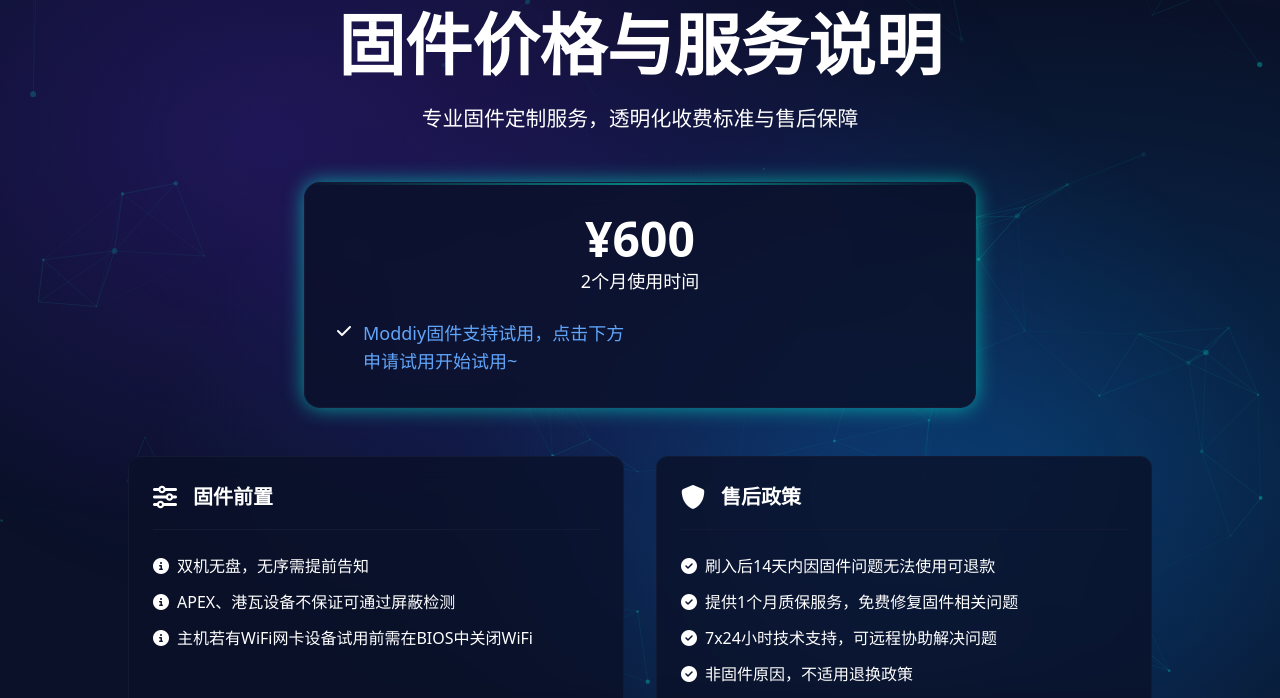
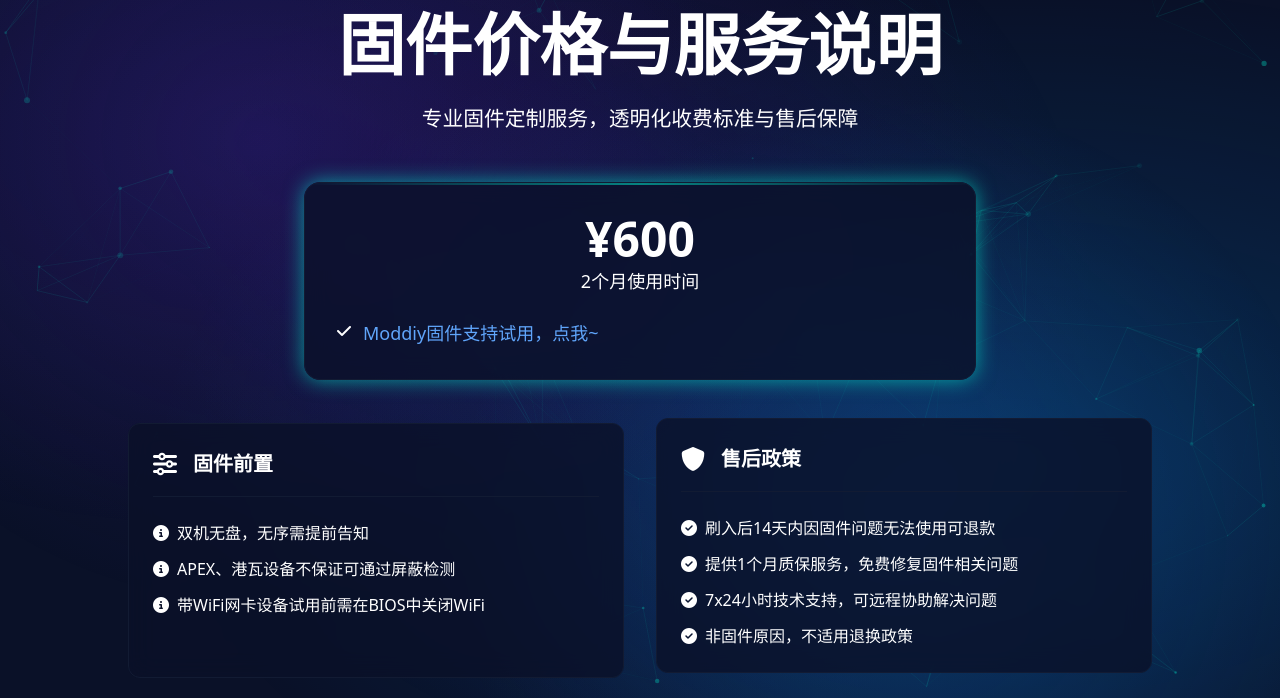
Before and after one commit to fmc999/wy, a plain HTML site: page index.html in a window 1280 px wide. Shown: the part 102-800 px from the top of the page. Drawn offline with nearby package versions, Linux system fonts and the light colour scheme.

Commit message:
Update index.html

```diff
--- a/index.html
+++ b/index.html
@@ -249,8 +249,8 @@
                           <div class="grid grid-cols-1 md:grid-cols-2 gap-4 mt-6">
     <div class="flex items-start">
         <i class="fa fa-check text-accent mt-1 mr-3"></i>
-                    <!-- 添加 text-lg 类增大文字字号 -->
-                    <span id="jumpToTrial" class="text-blue-400 text-lg hover:underline cursor-pointer">Moddiy固件支持试用，点击下方申请试用开始试用~</span>
+        <!-- 修改文字颜色类名 -->
+        <span id="jumpToTrial" class="text-blue-400 text-lg hover:underline cursor-pointer">Moddiy固件支持试用，点我~</span>
     </div>
 </div>
         </section>
@@ -276,7 +276,7 @@
                     </li>
                     <li class="flex items-start">
                         <i class="fa fa-info-circle text-accent mt-1 mr-2"></i>
-                        <span>主机若有WiFi网卡设备试用前需在BIOS中关闭WiFi</span>
+                        <span>带WiFi网卡设备试用前需在BIOS中关闭WiFi</span>
                     </li>
                 </ul>
             </div>
@@ -320,8 +320,8 @@
                 autoplay
                 muted
                 loop
-                        data-src="video2.mp4"
             >
+                <source src="video2.mp4" type="video/mp4">
                 您的浏览器不支持视频播放。
             </video>
         </div>
@@ -335,8 +335,8 @@
                 autoplay
                 muted
                 loop
-                        data-src="video.mp4"
             >
+                <source src="video.mp4" type="video/mp4">
                 您的浏览器不支持视频播放。
             </video>
         </div>
@@ -460,7 +460,7 @@
             <h2 class="text-2xl font-bold text-light mb-4">购买提示</h2>
             <div class="space-y-4 text-textSecondary">
                 <p>APEX、港瓦设备不保证可通过屏蔽检测</p>
-                <p class="text-accent font-bold">主机若有WiFi网卡设备试用前需在BIOS中关闭WiFi</p>
+                <p class="text-accent font-bold">主机带WiFi网卡设备试用前需在BIOS中关闭WiFi</p>
                 <p class="text-accent font-bold">请提供使用的是否是无盘系统丶无序，会提供相应可以加载的专属设备。</p>
                 <div class="text-center">
                     <a href="https://bios.fmc911.top" class="inline-block bg-transparent border-2 border-accent text-accent font-bold px-6 py-2 rounded-full text-lg hover:bg-accent/10 transition-all duration-300">
@@ -536,7 +536,7 @@
                 trailElements.push(trail);
             }
 
-            // 鼠标移动事件
+            // 鼠标移动处理
             document.addEventListener('mousemove', function(e) {
                 const x = e.clientX;
                 const y = e.clientY;
@@ -554,9 +554,9 @@
                         trail.style.opacity = 0.8 - index * 0.1;
                     }, delay);
                 });
-            });
+            }, { passive: false });
 
-            // 触摸移动事件
+            // 触摸支持（移动端）
             document.addEventListener('touchmove', function(e) {
                 if (e.touches.length > 0) {
                     const touch = e.touches[0];
@@ -604,14 +604,62 @@
                 });
             });
 
-            // 页面加载完成后加载视频
-            const videos = document.querySelectorAll('video[data-src]');
-            videos.forEach(video => {
-                const src = video.getAttribute('data-src');
-                if (src) {
-                    video.src = src;
-                    video.load();
+            // 滚动视差效果
+            window.addEventListener('scroll', function() {
+                const scrollY = window.scrollY;
+                document.querySelectorAll('.glass-effect').forEach((card, index) => {
+                    card.style.transform = `translateY(${scrollY * 0.01 - index * 5}px)`;
+                });
+            });
+
+            // 模态框交互逻辑
+            const applyTrialBtn = document.getElementById('applyTrial');
+            const trialModal = document.getElementById('trialModal');
+            const closeModalBtn = document.getElementById('closeModal');
+
+            applyTrialBtn.addEventListener('click', function(e) {
+                e.preventDefault();
+                trialModal.classList.remove('hidden');
+            });
+
+            closeModalBtn.addEventListener('click', function() {
+                trialModal.classList.add('hidden');
+            });
+
+            // 点击模态框外部关闭
+            window.addEventListener('click', function(e) {
+                if (e.target === trialModal) {
+                    trialModal.classList.add('hidden');
                 }
+            });
+
+            // 购买提示弹窗交互逻辑
+            const buyFirmwareBtn = document.getElementById('buyFirmware');
+            const buyPromptModal = document.getElementById('buyPromptModal');
+            const closeBuyPromptModalBtn = document.getElementById('closeBuyPromptModal');
+
+            buyFirmwareBtn.addEventListener('click', function(e) {
+                e.preventDefault();
+                buyPromptModal.classList.remove('hidden');
+            });
+
+            closeBuyPromptModalBtn.addEventListener('click', function() {
+                buyPromptModal.classList.add('hidden');
+            });
+
+            // 点击购买提示弹窗外部关闭
+            window.addEventListener('click', function(e) {
+                if (e.target === buyPromptModal) {
+                    buyPromptModal.classList.add('hidden');
+                }
+            });
+
+            const jumpToTrial = document.getElementById('jumpToTrial');
+            const trialModal2 = document.getElementById('trialModal');
+
+            jumpToTrial.addEventListener('click', function(e) {
+                e.preventDefault();
+                trialModal2.classList.remove('hidden');
             });
         });
     </script>
```
Lines whose indentation alone changed are shown as unchanged.
